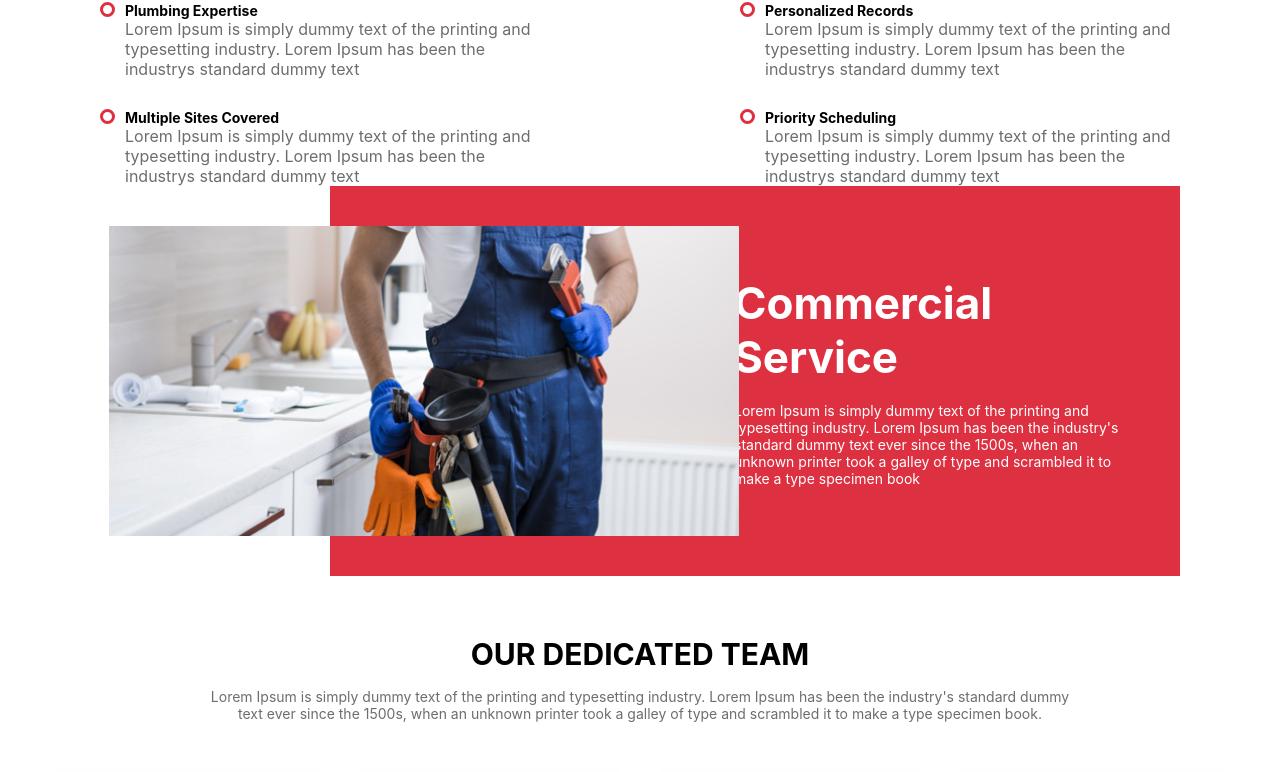
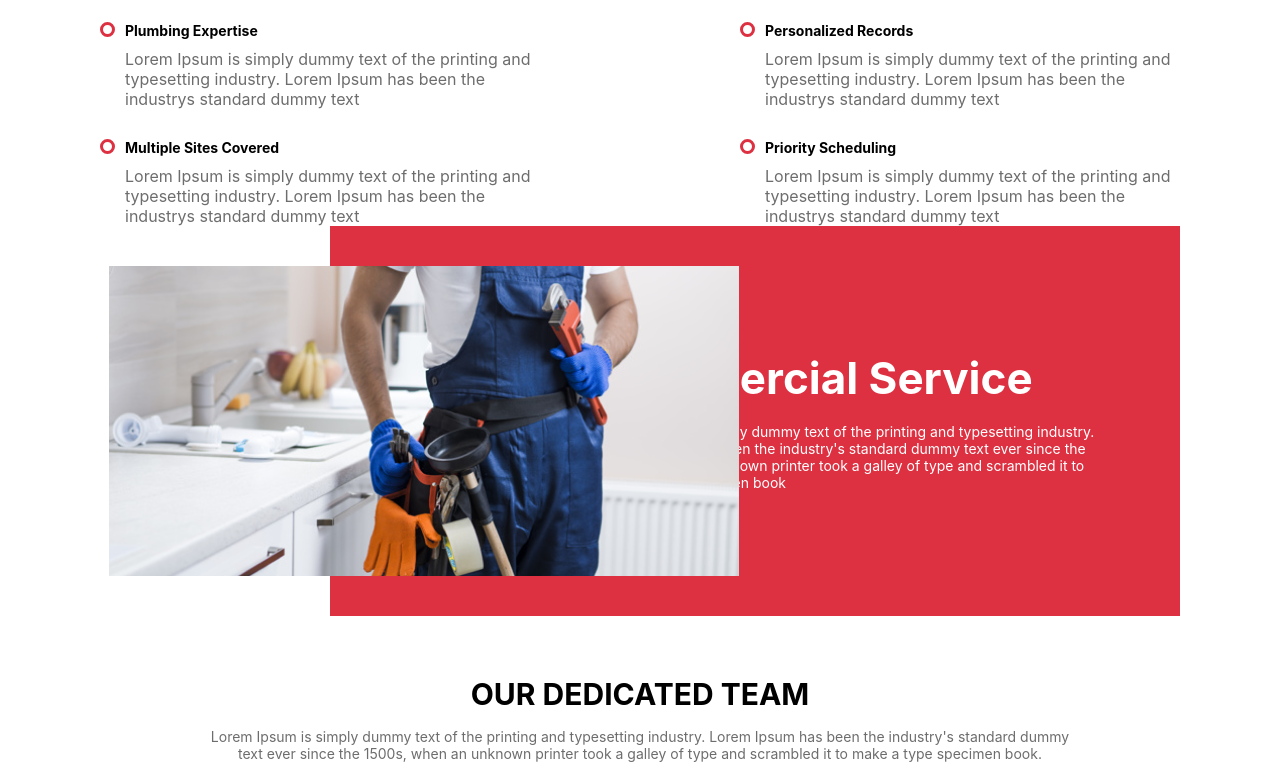
Before and after one commit to SaMatheus/Plumber-Clone, a Next.js app: page /about in a window 1280 px wide. Shown: the part 929-1701 px from the top of the page. Built offline with nearby package versions, Linux system fonts and the light colour scheme.

Commit message:
Ajustando responsividade do componente CommercialService

```diff
--- a/src/styles/components/CommercialService.module.css
+++ b/src/styles/components/CommercialService.module.css
@@ -32,13 +32,13 @@
   flex-direction: column;
   justify-content: center;
   align-items: flex-end;
-  padding: 4.6rem;
+  padding: 8rem;
 
   /* Visual */
   background: var(--red);
 }
 .content div {
-  width: 40rem;
+  width: 50rem;
   color: var(--white);
 }
 .content div h1 {
--- a/src/styles/pages/About.module.css
+++ b/src/styles/pages/About.module.css
@@ -95,6 +95,7 @@
 }
 .pointService h1 {
   font-size: 1.4rem;
+  margin-bottom: 1rem;;
 }
 .pointService p {
   font-size: 1.6rem;
```
